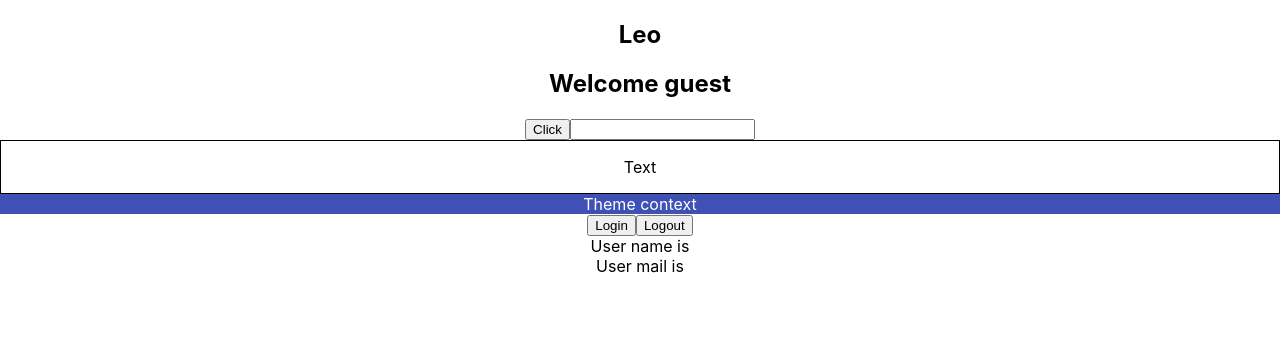
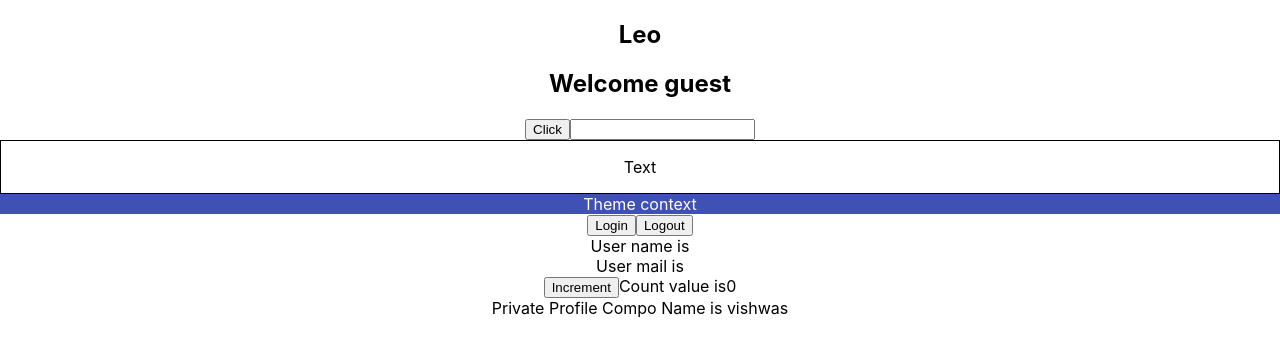
Before and after one commit to mohamed-safouen/TS, a React (Create React App) app: page / in a window 1280 px wide. Shown: the top 356 px of the page. Built offline with nearby package versions, Linux system fonts and the light colour scheme.

Commit message:
(web/TS):Auth in TS

```diff
--- a/src/App.tsx
+++ b/src/App.tsx
@@ -5,7 +5,10 @@ import { Greet } from './components/Greet';
 import { Heading } from './components/Heading';
 import { Input } from './components/Input';
 import { Oscar } from './components/Oscar';
+import { Private } from './components/auth/Private';
+import { Profile } from './components/auth/Profile';
 import { Button } from './components/button';
+import { Counter } from './components/class/Counter';
 import { Box } from './components/context/Box';
 import { ThemeContextProvider } from './components/context/ThemeContext';
 import { User } from './components/context/User';
@@ -38,6 +41,8 @@ function App() {
       <UserContextProvider>
         <User/>
       </UserContextProvider>
+      <Counter message='Count value is'/>
+      <Private isLoggedIn={true} Component={Profile}/>
     </div>
   );
 }
--- /dev/null
+++ b/src/components/auth/Login.tsx
@@ -0,0 +1,3 @@
+export const Login = () => {
+    return <div>Please login</div>
+}
--- /dev/null
+++ b/src/components/auth/Private.tsx
@@ -0,0 +1,13 @@
+import { Login } from "./Login";
+import { ProfileProps } from "./Profile";
+type PrivateProps = {
+    isLoggedIn : boolean
+    Component : React.ComponentType<ProfileProps>
+}
+export const Private = ({isLoggedIn,Component}:PrivateProps) => {
+  if (isLoggedIn) {
+    return <Component name="vishwas"/>
+  } else {
+    return <Login/>
+  }
+};
--- /dev/null
+++ b/src/components/auth/Profile.tsx
@@ -0,0 +1,6 @@
+export type ProfileProps = {
+    name:string
+}
+export const Profile = ({name}:ProfileProps) => {
+  return <div>Private Profile Compo Name is {name}</div>;
+};
--- /dev/null
+++ b/src/components/class/Counter.tsx
@@ -0,0 +1,23 @@
+import {Component} from 'react'
+type CounterProps={
+    message : string
+}
+type CounterState={
+count : number
+}
+export class Counter extends Component <CounterProps,CounterState> {
+state = {
+    count : 0
+}
+handleClick = () =>{
+    this.setState((prevState)=>({count:prevState.count + 1}))
+}
+render(){
+    return(
+        <div>
+            <button onClick={this.handleClick}>Increment</button>
+            {this.props.message}{this.state.count}
+        </div>
+    )
+}
+}
```
